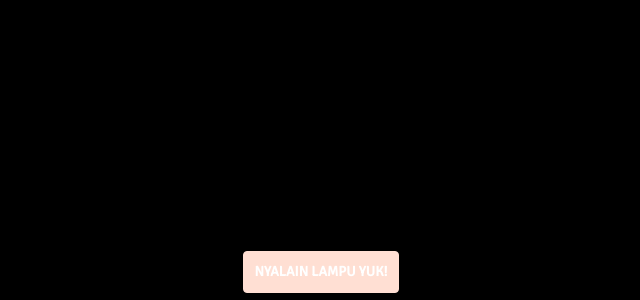
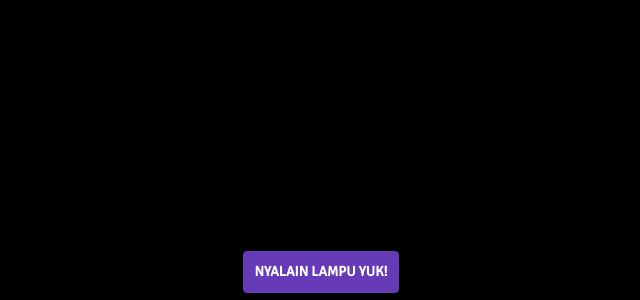
Before and after one commit to avecenabasuni/Caca, a website: page index.html in a window 1280 px wide. Shown: the part 500-800 px from the top of the page, without its empty margins (319-959 px from the left). Drawn offline with nearby package versions, Linux system fonts and the light colour scheme.

Commit message:
Update stylesheet.css

```diff
--- a/stylesheet.css
+++ b/stylesheet.css
@@ -1282,13 +1282,13 @@ audio {
 }
 
 .btn-primary {
-        border-color: #FFDFD3;
+        border-color: #673AB7;
         padding: 10px;
         text-transform: uppercase;
         font-family: 'Signika', sans-serif;
         font-weight: 700;
         color: #fff;
-        background-color: #FFDFD3;
+        background-color: #673AB7;
 }
     .btn-primary:hover,
     .btn-primary:focus,
@@ -1297,7 +1297,7 @@ audio {
     .open .dropdown-toggle.btn-primary {
         border-color: #fff;
         color: #fff;
-        background-color: #FFDFD3;
+        background-color: #673AB7;
     }
 
 
```
